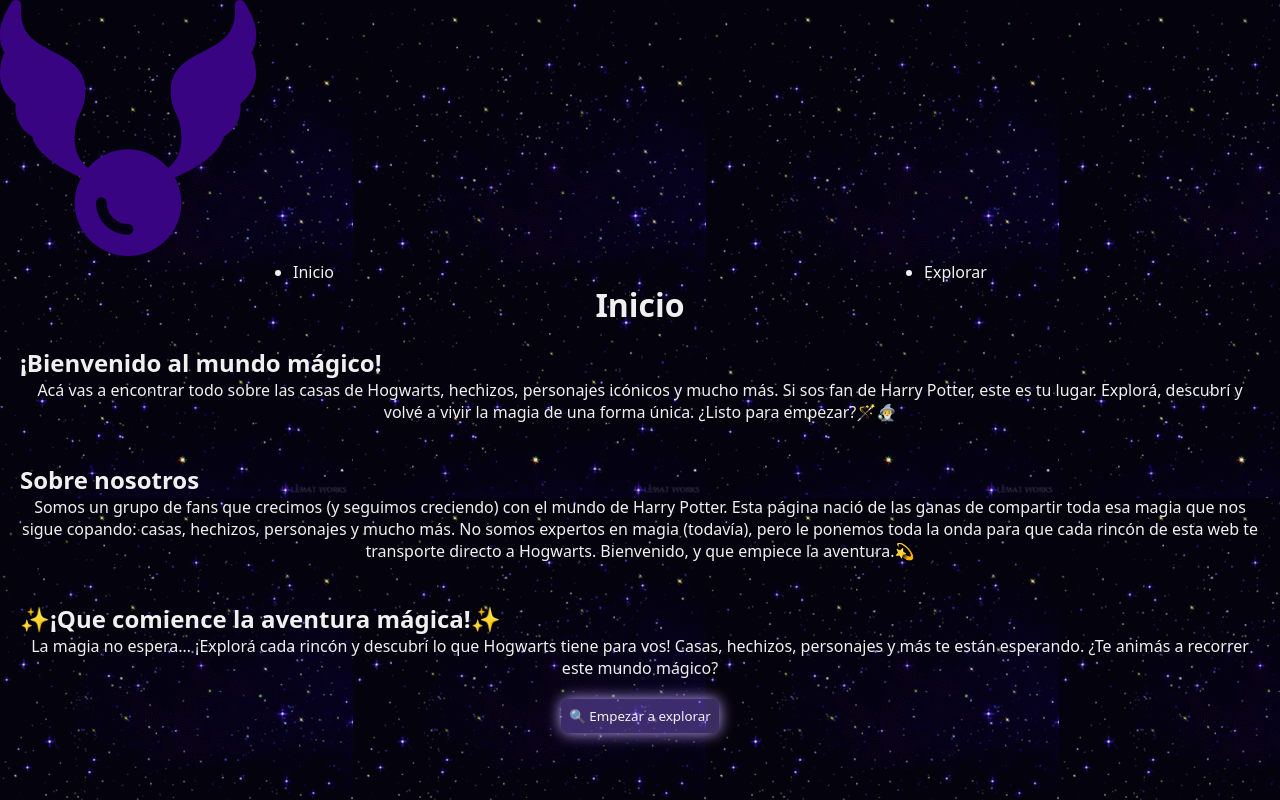
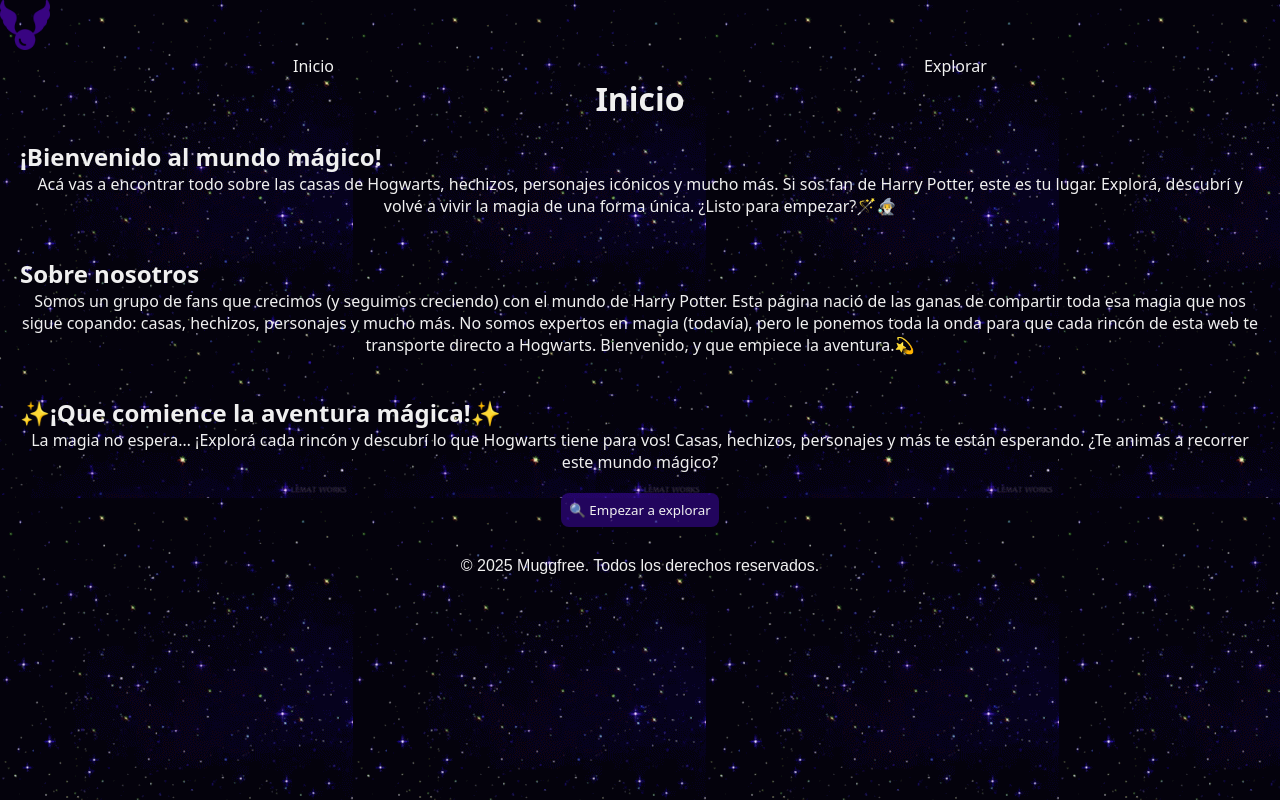
Before and after one commit to Delfi-Andrade/Muggfree, a website built with Vite: page index.html in a window 1280 px wide. Built offline with nearby package versions, Linux system fonts and the light colour scheme.

Commit message:
Pagina de inicio con mejor navbar y footer

```diff
--- a/index.html
+++ b/index.html
@@ -33,5 +33,6 @@
       </div>
     </section>
     <script type="module" src="/src/main.js"></script>
+    <footer>&copy; 2025 Muggfree. Todos los derechos reservados.</footer>
   </body>
 </html>
--- a/src/style.css
+++ b/src/style.css
@@ -5,11 +5,16 @@
   font-family: system-ui, -apple-system, BlinkMacSystemFont;
   color: #f0f0f0;
 }
-header{
+.nav {
+  width: 100%;
+  height: 60px;
+  display: flex;
+  align-items: center;
   justify-content: space-between;
+  padding: 0 16px;
 }
-.icono{
-  width: 20%;
+.icono {
+  width: 50px;
 }
 .menu {
   display: flex;
@@ -18,7 +23,9 @@
   border: none;
   justify-content: space-between;
 }
-
+li {
+  list-style: none;
+}
 .pagina {
   text-decoration: none;
 }
@@ -53,7 +60,13 @@
 .explor {
   text-decoration: none;
 }
-:hover .explorar {
+footer {
+  padding-top: 10px;
+  font-family: Arial, Helvetica, sans-serif;
+  text-align: center;
+  bottom: 0;
+}
+.explorar:hover {
   background-color: rgb(142, 108, 228, 0.4);
   box-shadow: 0 0 15px rgb(194, 168, 255);
 }
```
